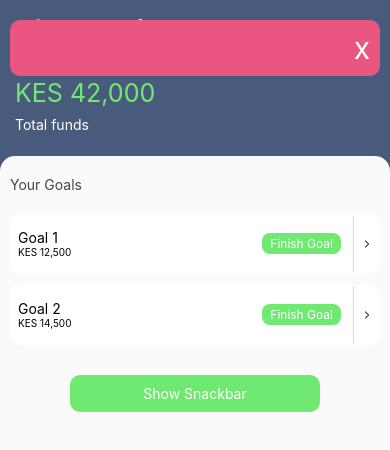
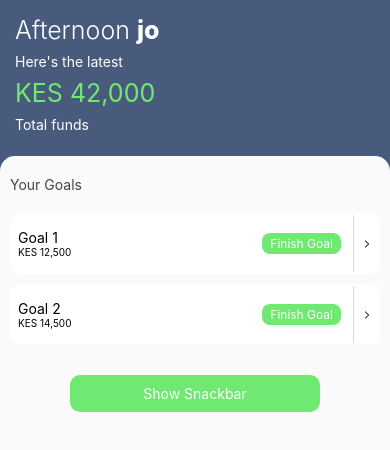
Before and after one commit to Michael-Kamau/RNSnackbar, a React Native app: screen / in a window 390 px wide. Shown: the top 450 px of the page. Built offline with nearby package versions, Linux system fonts and the light colour scheme.

Commit message:
- Update design

```diff
--- a/App.js
+++ b/App.js
@@ -19,7 +19,7 @@ import {Goal} from "./src/components/Goal";
 
 
 function App() {
-    const [showNotification, setShowNotification] = useState(true)
+    const [showNotification, setShowNotification] = useState(false)
     const [notificationMessage, changeNotificationMessage] = useState('')
 
 
```
